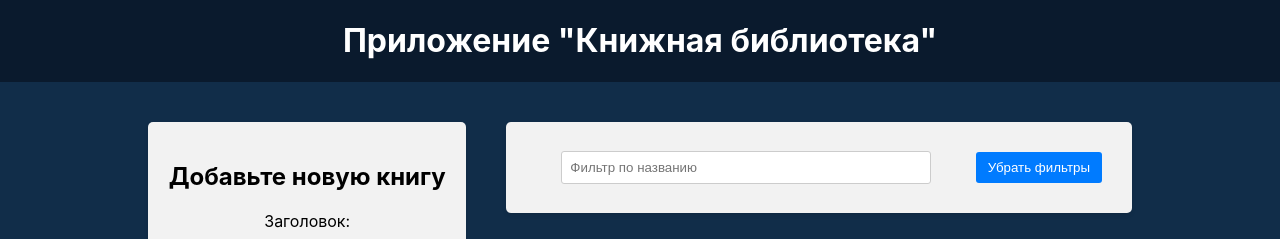
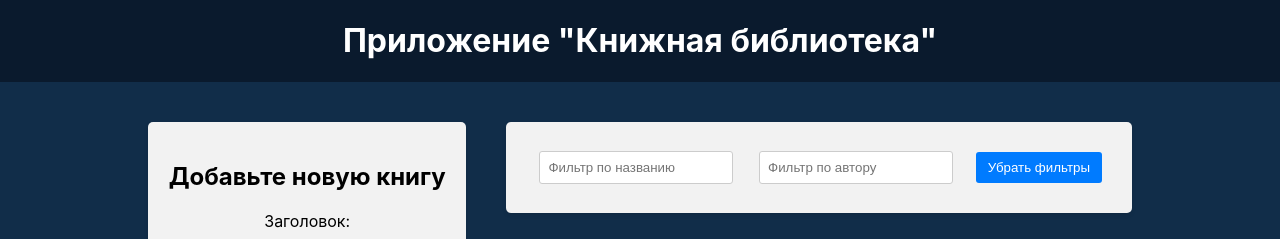
Before and after one commit to NikRNN/Book-Library-App, a React (Create React App) app in the folder frontend/: page / in a window 1280 px wide. Shown: the top 239 px of the page. Built offline with nearby package versions, Linux system fonts and the light colour scheme.

Commit message:
Добавлен фильтр по автору

```diff
--- a/frontend/src/components/BookList/BookList.js
+++ b/frontend/src/components/BookList/BookList.js
@@ -8,6 +8,7 @@ import "./BookList.css";
 const BookList = () => {
   const books = useSelector((state) => state.books);
   const titleFilter = useSelector((state) => state.filter.title);
+  const authorFilter = useSelector((state) => state.filter.author);
   const dispatch = useDispatch();
 
   const deleteHandler = (id) => {
@@ -28,7 +29,11 @@ const BookList = () => {
     const matchesTitle = book.title
       .toLowerCase()
       .includes(titleFilter.toLowerCase());
-    return matchesTitle;
+
+    const matchesAuthor = book.author
+      .toLowerCase()
+      .includes(authorFilter.toLowerCase());
+    return matchesAuthor && matchesTitle;
   });
 
   return (
--- a/frontend/src/components/Filter/Filter.js
+++ b/frontend/src/components/Filter/Filter.js
@@ -1,4 +1,8 @@
-import { setFilterTitle, resetFilters } from "../../redux/slices/filterSlice";
+import {
+  setFilterTitle,
+  resetFilters,
+  setFilterAuthor,
+} from "../../redux/slices/filterSlice";
 import { useDispatch, useSelector } from "react-redux";
 import "./Filter.css";
 
@@ -6,9 +10,14 @@ const Filter = () => {
   const dispatch = useDispatch();
 
   const titleFilter = useSelector((state) => state.filter.title);
+  const authorFilter = useSelector((state) => state.filter.author);
 
   const handlerTitleFilterChange = (e) => {
     dispatch(setFilterTitle(e.target.value));
+  };
+
+  const handlerAuthorFilterChange = (e) => {
+    dispatch(setFilterAuthor(e.target.value));
   };
 
   const handleResetFilters = () => {
@@ -26,6 +35,14 @@ const Filter = () => {
             value={titleFilter}
           />
         </div>
+        <div className="filter-group">
+          <input
+            onChange={handlerAuthorFilterChange}
+            type="text"
+            placeholder="Фильтр по автору"
+            value={authorFilter}
+          />
+        </div>
         <button type="button" onClick={handleResetFilters}>
           Убрать фильтры
         </button>
--- a/frontend/src/redux/slices/filterSlice.js
+++ b/frontend/src/redux/slices/filterSlice.js
@@ -2,6 +2,7 @@ import { createSlice } from "@reduxjs/toolkit";
 
 const initialState = {
   title: "",
+  author: "",
 };
 
 const filterSlice = createSlice({
@@ -11,12 +12,18 @@ const filterSlice = createSlice({
     setFilterTitle: (state, action) => {
       return { ...state, title: action.payload };
     },
-    resetFilters: (state) => {
+    resetFilters: () => {
       return initialState;
+    },
+    setFilterAuthor: (state, action) => {
+      return { ...state, author: action.payload };
     },
   },
 });
 
-export const { setFilterTitle, resetFilters } = filterSlice.actions;
+export const { setFilterTitle, resetFilters, setFilterAuthor } =
+  filterSlice.actions;
+
+console.log(filterSlice.actions.setFilterAuthor());
 
 export default filterSlice.reducer;
```
